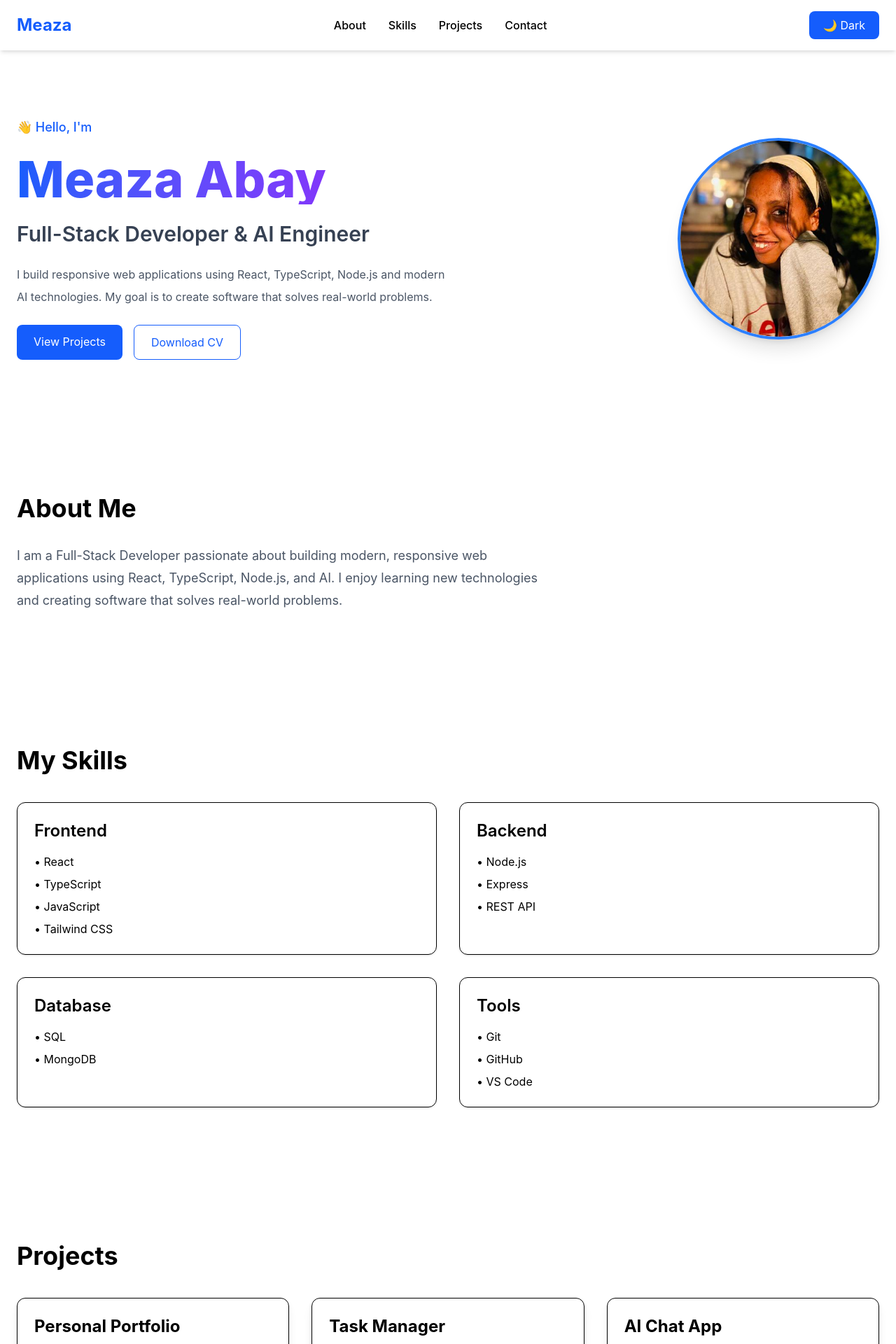
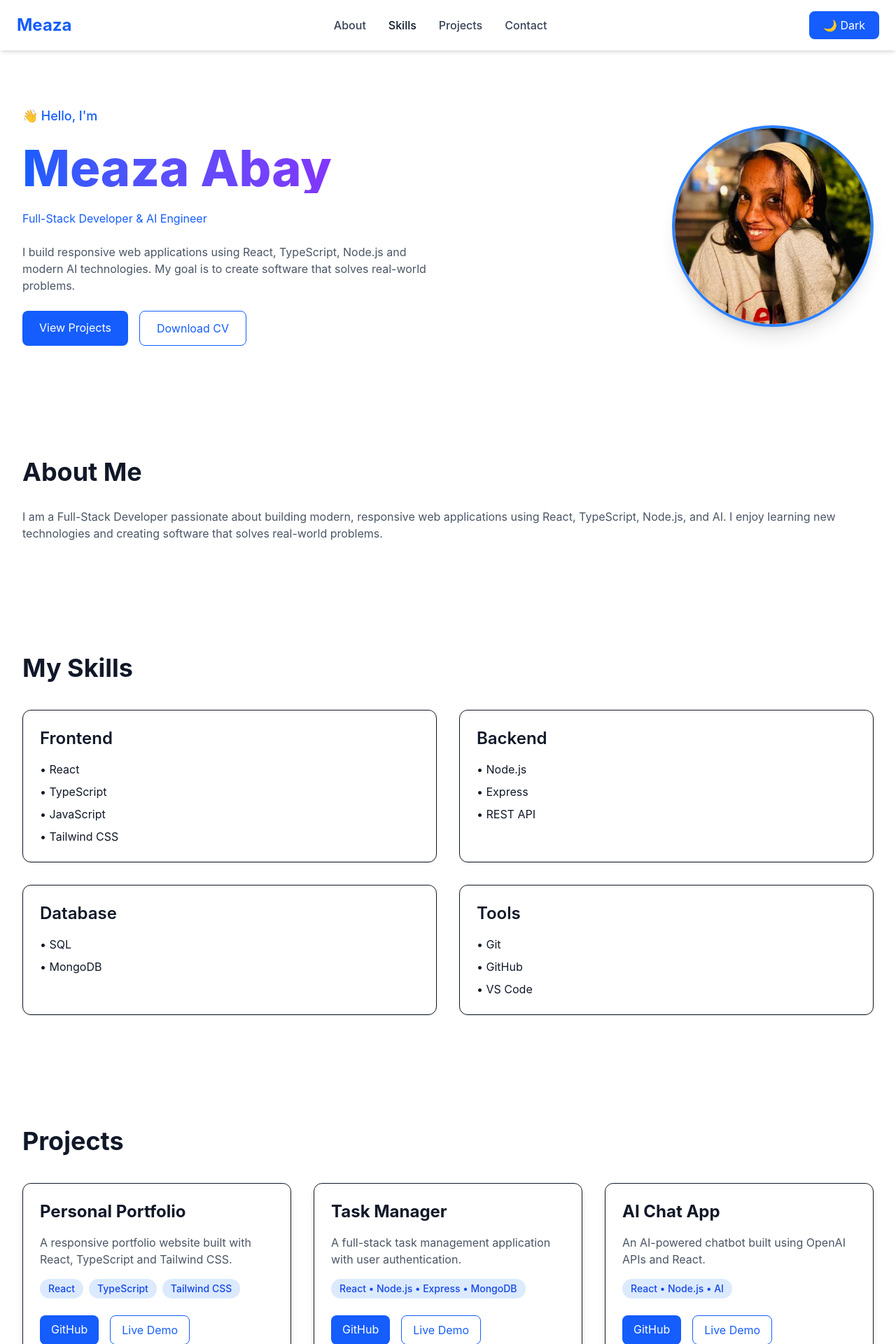
Before and after one commit to Meaza336/meaza-portfolio, a React (Vite) app: page / in a window 1280 px wide. Shown: the top 1920 px of the page at 70% size. Built offline with nearby package versions, Linux system fonts and the light colour scheme.

Commit message:
feat: improve App, About , Hero, Navbar,Projects And skills and added a darkmoad

```diff
--- a/src/App.tsx
+++ b/src/App.tsx
@@ -1,17 +1,31 @@
+import { useState } from "react";
 import About from "./components/About";
-import Hero from "./components/Hero"
+import Hero from "./components/Hero";
 import Navbar from "./components/Navbar";
 import Skill from "./components/Skill";
-import Project from "./components/Projects"
+import Projects from "./components/Projects";
+
 function App() {
+  const [darkMode, setDarkMode] = useState(false);
+
   return (
-    <>
-     <Navbar />
-      <Hero />
-      <About />
-      <Skill />
-      <Project />
-    </>
+    <div
+      className={
+        darkMode
+          ? "bg-gray-900 text-white min-h-screen"
+          : "bg-white text-gray-900 min-h-screen"
+      }
+    >
+      <Navbar
+        darkMode={darkMode}
+        setDarkMode={setDarkMode}
+      />
+
+      <Hero darkMode={darkMode} />
+      <About darkMode={darkMode}/>
+      <Skill darkMode={darkMode}/>
+      <Projects darkMode={darkMode}/>
+    </div>
   );
 }
 
--- a/src/components/About.tsx
+++ b/src/components/About.tsx
@@ -1,14 +1,21 @@
-function About() {
+type AboutProps = {
+  darkMode: boolean;
+};
+function About({ darkMode }: AboutProps) {
   return (
     <section
       id="about"
-      className="max-w-7xl mx-auto px-6 py-24"
+        className={`px-8 py-20 transition-colors duration-300 ${
+    darkMode
+      ? "bg-gray-900 text-white"
+      : "bg-white text-gray-900"
+  }`}
     >
       <h2 className="text-4xl font-bold mb-8">
         About Me
       </h2>
 
-      <p className="text-gray-600 text-lg leading-8 max-w-3xl">
+      <p className={`${ darkMode ? "text-gray-300" : "text-gray-600"}`}>
         I am a Full-Stack Developer passionate about
         building modern, responsive web applications
         using React, TypeScript, Node.js, and AI.
--- a/src/components/Hero.tsx
+++ b/src/components/Hero.tsx
@@ -1,7 +1,14 @@
 import profile from "../assets/profile.jpg";
-function Hero() {
+type HeroProps = {
+  darkMode: boolean;
+};
+function Hero({ darkMode }: HeroProps) {
   return (
-    <section className="max-w-7xl mx-auto px-6 py-24 flex flex-col-reverse md:flex-row items-center justify-between gap-12">
+    <section className={`flex justify-between items-center px-8 py-20 transition-colors duration-300 ${
+    darkMode
+      ? "bg-gray-900 text-white"
+      : "bg-white text-gray-900"
+  }`}>
 
       {/* Left Side */}
       <div className="md:w-1/2 space-y-6">
@@ -14,11 +21,15 @@ function Hero() {
           Meaza Abay
         </h1>
 
-        <h2 className="text-2xl md:text-3xl font-semibold text-gray-700">
+        <h2 className={`${
+  darkMode ? "text-blue-400" : "text-blue-600"
+}`}>
           Full-Stack Developer & AI Engineer
         </h2>
 
-        <p className="text-gray-600 leading-8">
+        <p  className={`${
+    darkMode ? "text-gray-300" : "text-gray-600"
+  }`}>
           I build responsive web applications using React,
           TypeScript, Node.js and modern AI technologies.
           My goal is to create software that solves real-world
--- a/src/components/Navbar.tsx
+++ b/src/components/Navbar.tsx
@@ -1,35 +1,39 @@
-import { useState } from "react";
-function Navbar() {
-  const [darkMode, setDarkMode] = useState(false);
+type NavbarProps = {
+  darkMode: boolean;
+  setDarkMode: React.Dispatch<React.SetStateAction<boolean>>;
+};
+function Navbar( { darkMode, setDarkMode }: NavbarProps) {
   return (
-    <nav className="sticky top-0 bg-white shadow-md">
+    <nav className={`sticky top-0 shadow-md transition-colors duration-300 ${
+        darkMode ? "bg-gray-800 text-white" : "bg-white text-gray-900"}`}>
       <div className="max-w-7xl mx-auto px-6 py-4 flex justify-between items-center">
 
-        <h1 className="text-2xl font-bold text-blue-600">
+        <h1  className={`text-2xl font-bold ${
+          darkMode ? "text-blue-400" : "text-blue-600"}`}>
           Meaza
         </h1>
 
         <ul className="flex gap-8 font-medium">
           <li>
-            <a href="#about" className="hover:text-blue-600 transition">
+            <a href="#about" className={`transition hover:text-blue-500 ${darkMode ? "text-gray-200" : "text-gray-700"}`}>
               About
             </a>
           </li>
 
           <li>
-            <a href="#skills" className="hover:text-blue-600 transition">
+            <a href="#skills" className={`transition hover:text-blue-500 $darkMode ? "text-gray-200" : "text-gray-700"}`}>
               Skills
             </a>
           </li>
 
           <li>
-            <a href="#projects" className="hover:text-blue-600 transition">
+            <a href="#projects" className={`transition hover:text-blue-500 ${darkMode ? "text-gray-200" : "text-gray-700"}`}>
               Projects
             </a>
           </li>
 
           <li>
-            <a href="#contact" className="hover:text-blue-600 transition">
+            <a href="#contact" className={`transition hover:text-blue-500 ${ darkMode ? "text-gray-200" : "text-gray-700"}`}>
               Contact
             </a>
           </li>
--- a/src/components/ProjectCard.tsx
+++ b/src/components/ProjectCard.tsx
@@ -1,7 +1,7 @@
 type Project = {
   title: string;
   description: string;
-  tech: string;
+  tech: string[];
   github: string;
   demo: string;
 };
@@ -21,9 +21,16 @@ function ProjectCard({ project }: ProjectCardProps) {
         {project.description}
       </p>
 
-      <p className="text-blue-600 font-semibold mb-6">
-        {project.tech}
-      </p>
+      <div className="flex flex-wrap gap-2 mb-6">
+  {project.tech.map((item) => (
+    <span
+      key={item}
+      className="bg-blue-100 text-blue-700 px-3 py-1 rounded-full text-sm font-medium"
+    >
+      {item}
+    </span>
+  ))}
+</div>
 
       <div className="flex gap-4">
         <a
--- a/src/components/Projects.tsx
+++ b/src/components/Projects.tsx
@@ -1,12 +1,15 @@
 import ProjectCard from "./ProjectCard";
-import {projects} from "../data/projects"
+import {projects} from "../data/projects";
+type ProjectsProps = {
+  darkMode: boolean;
+};
 
-function Projects() {
+function Projects({ darkMode }: ProjectsProps) {
   return (
     <section
       id="projects"
-      className="max-w-7xl mx-auto px-6 py-24"
-    >
+      className={`px-8 py-20 transition-colors duration-300 ${ darkMode ? "bg-gray-900 text-white" : "bg-white text-gray-900"
+}`}>
       <h2 className="text-4xl font-bold mb-10">
         Projects
       </h2>
@@ -14,7 +17,7 @@ function Projects() {
     {projects.map((project) => (
    <ProjectCard
     key={project.title}
-    project={project}
+    project={{...project, tech: Array.isArray(project.tech) ? project.tech : [project.tech]}}
   />
 ))}
 </div>
--- a/src/components/Skill.tsx
+++ b/src/components/Skill.tsx
@@ -1,4 +1,7 @@
-function Skills() {
+type SkillProps = {
+  darkMode: boolean;
+};
+function Skills({ darkMode }: SkillProps) {
   const frontend = [
     "React",
     "TypeScript",
@@ -26,8 +29,7 @@ function Skills() {
   return (
     <section
       id="skills"
-      className="max-w-7xl mx-auto px-6 py-24"
-    >
+      className={` px-8 py-20 transition-colors duration-300 ${darkMode ? "bg-gray-900 text-white" : "bg-white text-gray-900"}`}>
       <h2 className="text-4xl font-bold mb-10">
         My Skills
       </h2>
--- a/src/data/projects.ts
+++ b/src/data/projects.ts
@@ -1,9 +1,10 @@
+
 export const projects = [
   {
     title: "Personal Portfolio",
     description:
       "A responsive portfolio website built with React, TypeScript and Tailwind CSS.",
-    tech: "React • TypeScript • Tailwind CSS",
+    tech: ["React", "TypeScript", "Tailwind CSS"],
     github: "#",
     demo: "#",
   },
```
